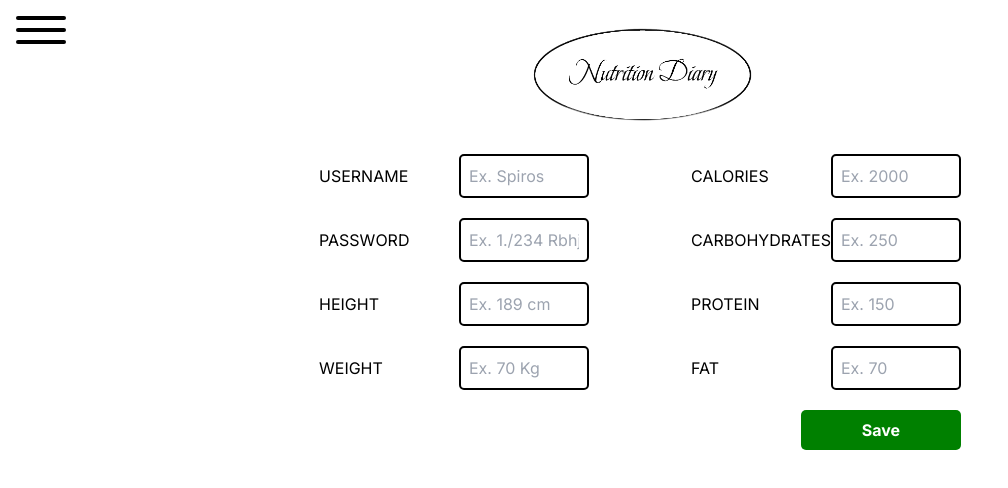
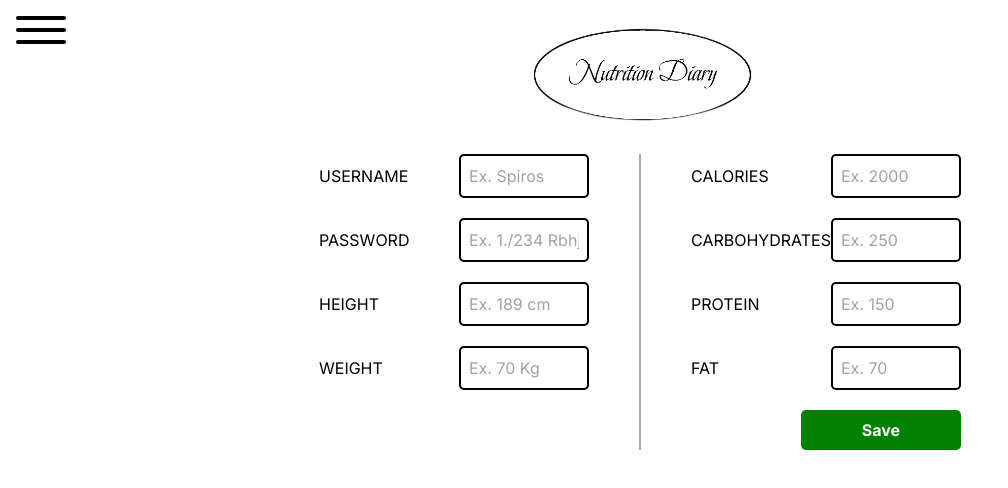
Before and after one commit to spiros132/DAT257, a Next.js app in the folder nutrition-diary/: page /dashboard/profile in a window 1280 px wide. Shown: the top 488 px of the page, without its empty margins (0-1008 px from the left). Built offline with nearby package versions, Linux system fonts and the light colour scheme.

Commit message:
profilePage with a vertical line seperating right and left section

```diff
--- a/nutrition-diary/src/app/dashboard/profile/page.tsx
+++ b/nutrition-diary/src/app/dashboard/profile/page.tsx
@@ -1,6 +1,6 @@
 "use client";
 import React, { useState } from 'react';
-import {addTarget, getUserId } from '@/app/actions/actions';
+import { addTarget, getUserId } from '@/app/actions/actions';
 
 const ProfilePage = () => {
   const [formData, setFormData] = useState({
@@ -20,13 +20,12 @@ const ProfilePage = () => {
 
   const handleSave = async () => {
     let userId = await getUserId();
-    if(userId != null){
-    console.error(formData)
-    addTarget(userId, Number(formData.calories), Number(formData.carbohydrates), Number(formData.protein), Number(formData.fat));
+    if (userId != null) {
+      console.error(formData);
+      addTarget(userId, Number(formData.calories), Number(formData.carbohydrates), Number(formData.protein), Number(formData.fat));
+    } else {
+      throw new Error("User ID is null");
     }
-    else {
-        throw new Error("User ID is null");
-      }
   };
 
   return (
@@ -51,7 +50,7 @@ const ProfilePage = () => {
             <input type="number" name="weight" placeholder="Ex. 70 Kg" style={{ border: '2px solid black', borderRadius: '5px', padding: '8px', width: '130px', marginLeft: '10px' }} />
           </div>
         </div>
-        <div style={{ borderLeft: '2px solid black', height: '100%', marginRight: '50px' }}></div>
+        <div style={{ borderLeft: '2px solid darkgrey', height: 'auto', marginRight: '50px' }}></div>
         <div style={{ display: 'flex', flexDirection: 'column', alignItems: 'flex-start' }}>
           <div style={{ marginBottom: '20px', display: 'flex', alignItems: 'center' }}>
             <span style={{ width: '130px' }}>CALORIES</span>
```
